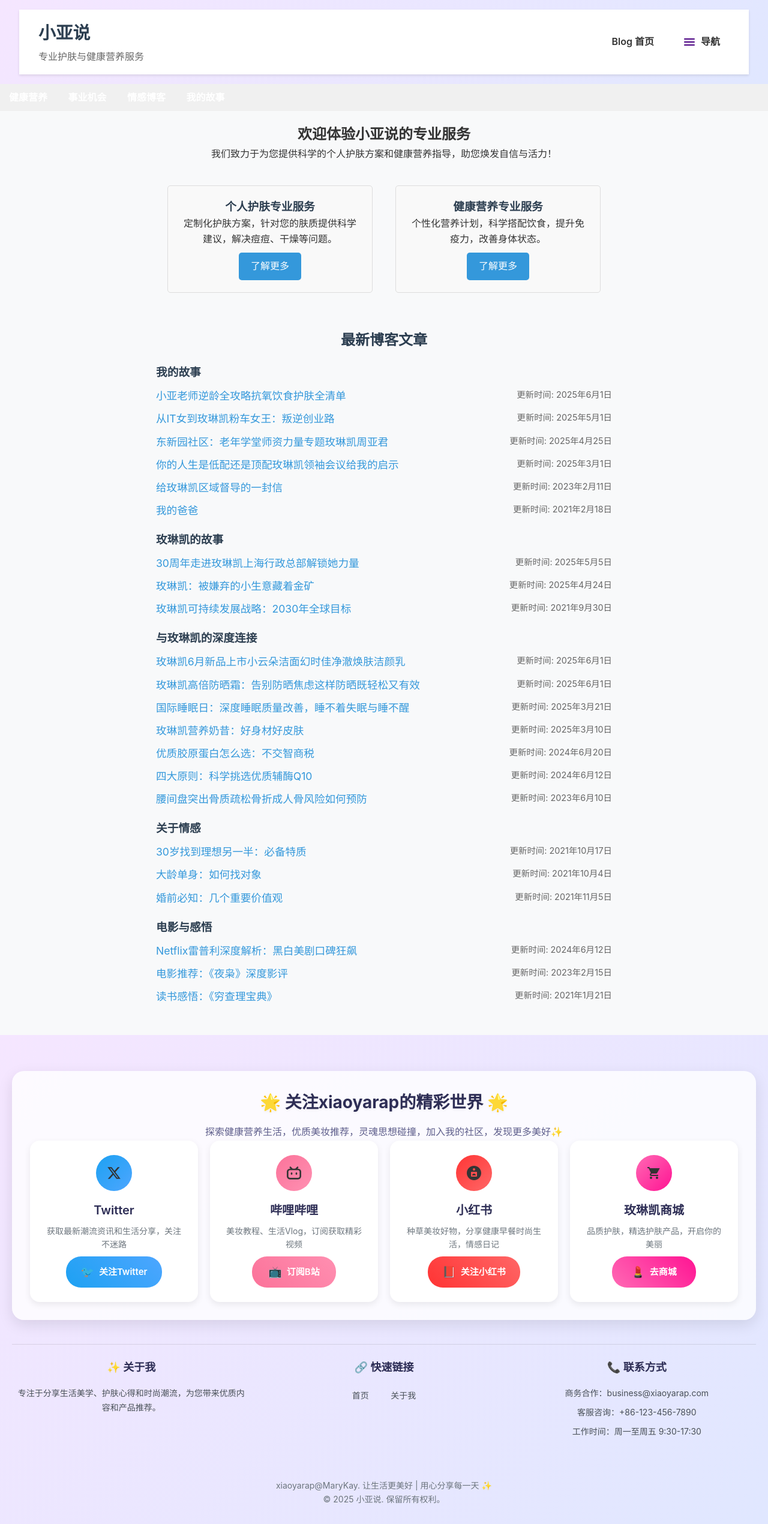
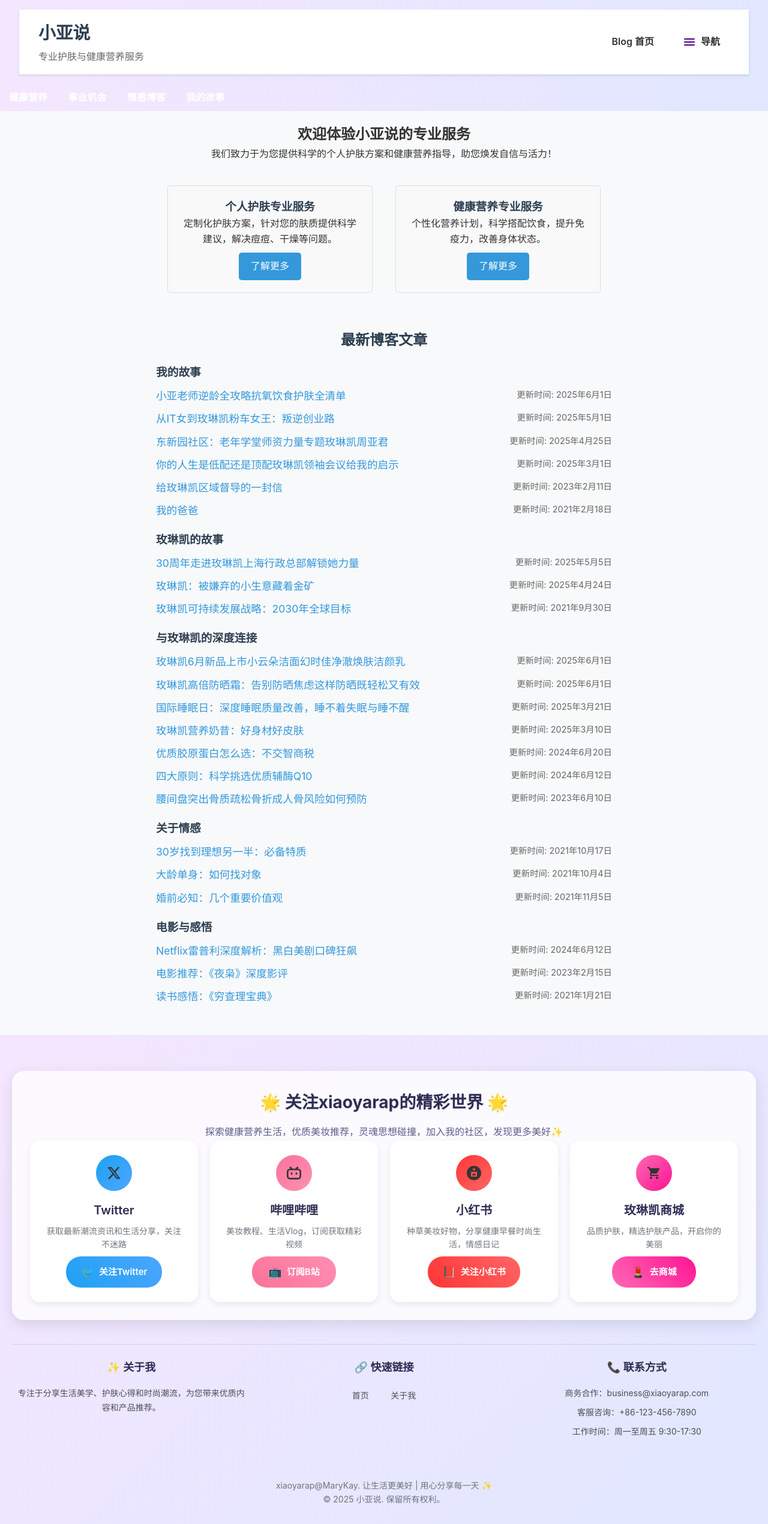
Before and after one commit to xiaoyarap/blog, a Jekyll site: the page built from index.html, in a window 1280 px wide. Shown: the whole page at 60% size. Built offline with Jekyll 4.4.1, drawn with Linux system fonts in a browser that asks for light colours.

Commit message:
update index nav bg color

```diff
--- a/index.html
+++ b/index.html
@@ -30,7 +30,7 @@
       color: #333;
     }
     nav {
-      background: #f0f0f0;;
+      background: linear-gradient(135deg, #f5e6ff 0%, #e0e7ff 100%);
       padding: 10px 0;
     }
     nav a {
```
